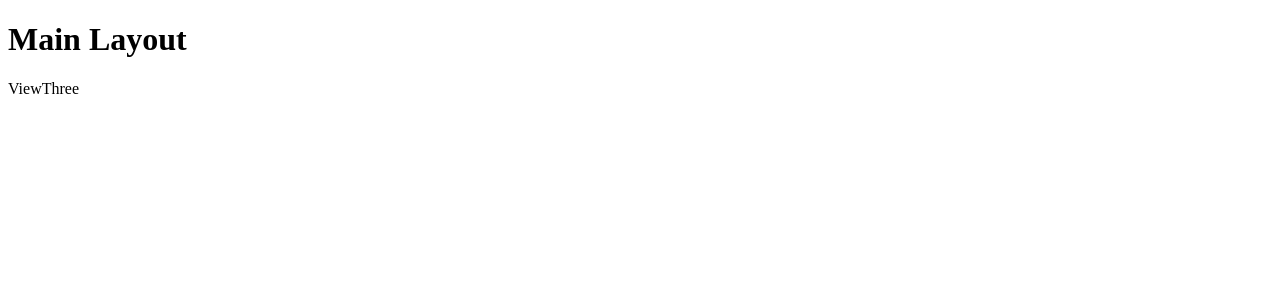
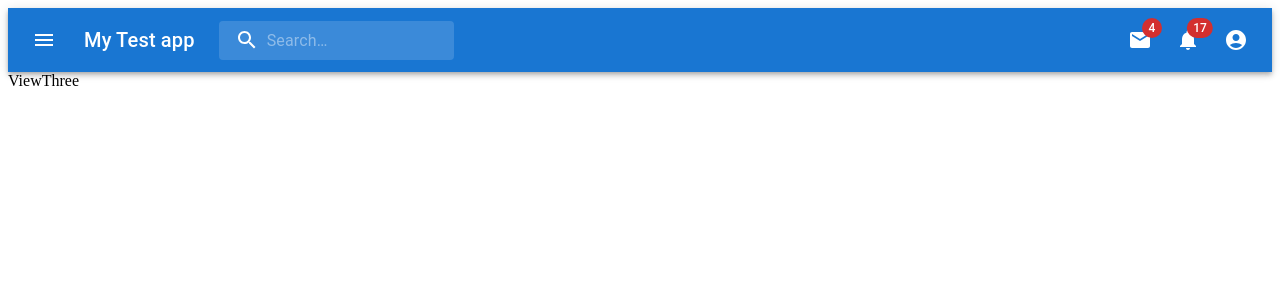
Before and after one commit to Arshad1071/react-starter, a React (Create React App) app: page /viewthree in a window 1280 px wide. Shown: the top 300 px of the page. Built offline with nearby package versions, Linux system fonts and the light colour scheme.

Commit message:
mui header added

```diff
--- a/package.json
+++ b/package.json
@@ -3,6 +3,10 @@
   "version": "0.1.0",
   "private": true,
   "dependencies": {
+    "@emotion/react": "^11.11.3",
+    "@emotion/styled": "^11.11.0",
+    "@mui/icons-material": "^5.15.3",
+    "@mui/material": "^5.15.3",
     "@testing-library/jest-dom": "^5.17.0",
     "@testing-library/react": "^13.4.0",
     "@testing-library/user-event": "^13.5.0",
--- a/src/layout/MainLayout/index.js
+++ b/src/layout/MainLayout/index.js
@@ -1,14 +1,242 @@
-import React from "react";
-
 import { Outlet } from "react-router-dom";
 
-const MainLayout = () => {
+import * as React from "react";
+import { styled, alpha } from "@mui/material/styles";
+import AppBar from "@mui/material/AppBar";
+import Box from "@mui/material/Box";
+import Toolbar from "@mui/material/Toolbar";
+import IconButton from "@mui/material/IconButton";
+import Typography from "@mui/material/Typography";
+import InputBase from "@mui/material/InputBase";
+import Badge from "@mui/material/Badge";
+import MenuItem from "@mui/material/MenuItem";
+import Menu from "@mui/material/Menu";
+import MenuIcon from "@mui/icons-material/Menu";
+import SearchIcon from "@mui/icons-material/Search";
+import AccountCircle from "@mui/icons-material/AccountCircle";
+import MailIcon from "@mui/icons-material/Mail";
+import NotificationsIcon from "@mui/icons-material/Notifications";
+import MoreIcon from "@mui/icons-material/MoreVert";
+
+const Search = styled("div")(({ theme }) => ({
+  position: "relative",
+  borderRadius: theme.shape.borderRadius,
+  backgroundColor: alpha(theme.palette.common.white, 0.15),
+  "&:hover": {
+    backgroundColor: alpha(theme.palette.common.white, 0.25),
+  },
+  marginRight: theme.spacing(2),
+  marginLeft: 0,
+  width: "100%",
+  [theme.breakpoints.up("sm")]: {
+    marginLeft: theme.spacing(3),
+    width: "auto",
+  },
+}));
+
+const SearchIconWrapper = styled("div")(({ theme }) => ({
+  padding: theme.spacing(0, 2),
+  height: "100%",
+  position: "absolute",
+  pointerEvents: "none",
+  display: "flex",
+  alignItems: "center",
+  justifyContent: "center",
+}));
+
+const StyledInputBase = styled(InputBase)(({ theme }) => ({
+  color: "inherit",
+  "& .MuiInputBase-input": {
+    padding: theme.spacing(1, 1, 1, 0),
+    // vertical padding + font size from searchIcon
+    paddingLeft: `calc(1em + ${theme.spacing(4)})`,
+    transition: theme.transitions.create("width"),
+    width: "100%",
+    [theme.breakpoints.up("md")]: {
+      width: "20ch",
+    },
+  },
+}));
+
+export default function PrimarySearchAppBar() {
+  const [anchorEl, setAnchorEl] = React.useState(null);
+  const [mobileMoreAnchorEl, setMobileMoreAnchorEl] = React.useState(null);
+
+  const isMenuOpen = Boolean(anchorEl);
+  const isMobileMenuOpen = Boolean(mobileMoreAnchorEl);
+
+  const handleProfileMenuOpen = (event) => {
+    setAnchorEl(event.currentTarget);
+  };
+
+  const handleMobileMenuClose = () => {
+    setMobileMoreAnchorEl(null);
+  };
+
+  const handleMenuClose = () => {
+    setAnchorEl(null);
+    handleMobileMenuClose();
+  };
+
+  const handleMobileMenuOpen = (event) => {
+    setMobileMoreAnchorEl(event.currentTarget);
+  };
+
+  const menuId = "primary-search-account-menu";
+  const renderMenu = (
+    <Menu
+      anchorEl={anchorEl}
+      anchorOrigin={{
+        vertical: "top",
+        horizontal: "right",
+      }}
+      id={menuId}
+      keepMounted
+      transformOrigin={{
+        vertical: "top",
+        horizontal: "right",
+      }}
+      open={isMenuOpen}
+      onClose={handleMenuClose}
+    >
+      <MenuItem onClick={handleMenuClose}>Profile</MenuItem>
+      <MenuItem onClick={handleMenuClose}>My account</MenuItem>
+    </Menu>
+  );
+
+  const mobileMenuId = "primary-search-account-menu-mobile";
+  const renderMobileMenu = (
+    <Menu
+      anchorEl={mobileMoreAnchorEl}
+      anchorOrigin={{
+        vertical: "top",
+        horizontal: "right",
+      }}
+      id={mobileMenuId}
+      keepMounted
+      transformOrigin={{
+        vertical: "top",
+        horizontal: "right",
+      }}
+      open={isMobileMenuOpen}
+      onClose={handleMobileMenuClose}
+    >
+      <MenuItem>
+        <IconButton size="large" aria-label="show 4 new mails" color="inherit">
+          <Badge badgeContent={4} color="error">
+            <MailIcon />
+          </Badge>
+        </IconButton>
+        <p>Messages</p>
+      </MenuItem>
+      <MenuItem>
+        <IconButton
+          size="large"
+          aria-label="show 17 new notifications"
+          color="inherit"
+        >
+          <Badge badgeContent={17} color="error">
+            <NotificationsIcon />
+          </Badge>
+        </IconButton>
+        <p>Notifications</p>
+      </MenuItem>
+      <MenuItem onClick={handleProfileMenuOpen}>
+        <IconButton
+          size="large"
+          aria-label="account of current user"
+          aria-controls="primary-search-account-menu"
+          aria-haspopup="true"
+          color="inherit"
+        >
+          <AccountCircle />
+        </IconButton>
+        <p>Profile</p>
+      </MenuItem>
+    </Menu>
+  );
+
   return (
-    <div>
-      <h1>Main Layout</h1>
+    <>
+      <Box sx={{ flexGrow: 1 }}>
+        <AppBar position="static">
+          <Toolbar>
+            <IconButton
+              size="large"
+              edge="start"
+              color="inherit"
+              aria-label="open drawer"
+              sx={{ mr: 2 }}
+            >
+              <MenuIcon />
+            </IconButton>
+            <Typography
+              variant="h6"
+              noWrap
+              component="div"
+              sx={{ display: { xs: "none", sm: "block" } }}
+            >
+              My Test app
+            </Typography>
+            <Search>
+              <SearchIconWrapper>
+                <SearchIcon />
+              </SearchIconWrapper>
+              <StyledInputBase
+                placeholder="Search…"
+                inputProps={{ "aria-label": "search" }}
+              />
+            </Search>
+            <Box sx={{ flexGrow: 1 }} />
+            <Box sx={{ display: { xs: "none", md: "flex" } }}>
+              <IconButton
+                size="large"
+                aria-label="show 4 new mails"
+                color="inherit"
+              >
+                <Badge badgeContent={4} color="error">
+                  <MailIcon />
+                </Badge>
+              </IconButton>
+              <IconButton
+                size="large"
+                aria-label="show 17 new notifications"
+                color="inherit"
+              >
+                <Badge badgeContent={17} color="error">
+                  <NotificationsIcon />
+                </Badge>
+              </IconButton>
+              <IconButton
+                size="large"
+                edge="end"
+                aria-label="account of current user"
+                aria-controls={menuId}
+                aria-haspopup="true"
+                onClick={handleProfileMenuOpen}
+                color="inherit"
+              >
+                <AccountCircle />
+              </IconButton>
+            </Box>
+            <Box sx={{ display: { xs: "flex", md: "none" } }}>
+              <IconButton
+                size="large"
+                aria-label="show more"
+                aria-controls={mobileMenuId}
+                aria-haspopup="true"
+                onClick={handleMobileMenuOpen}
+                color="inherit"
+              >
+                <MoreIcon />
+              </IconButton>
+            </Box>
+          </Toolbar>
+        </AppBar>
+        {renderMobileMenu}
+        {renderMenu}
+      </Box>
       <Outlet />
-    </div>
+    </>
   );
-};
-
-export default MainLayout;
+}
```
Also changed, not shown: 1 other file (tests, documents, lock files or other folders).
